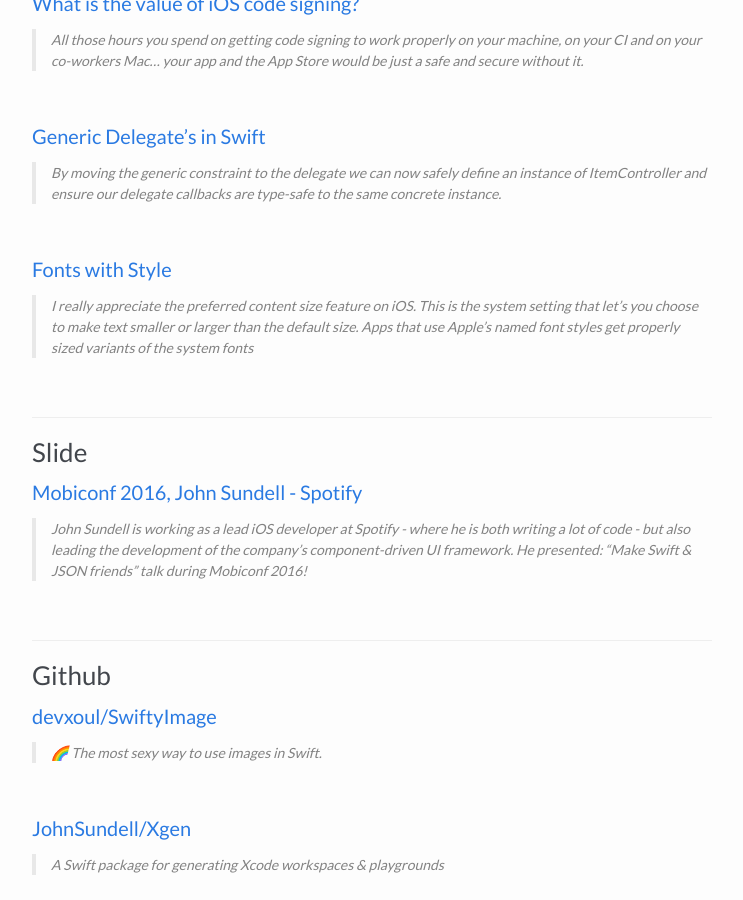
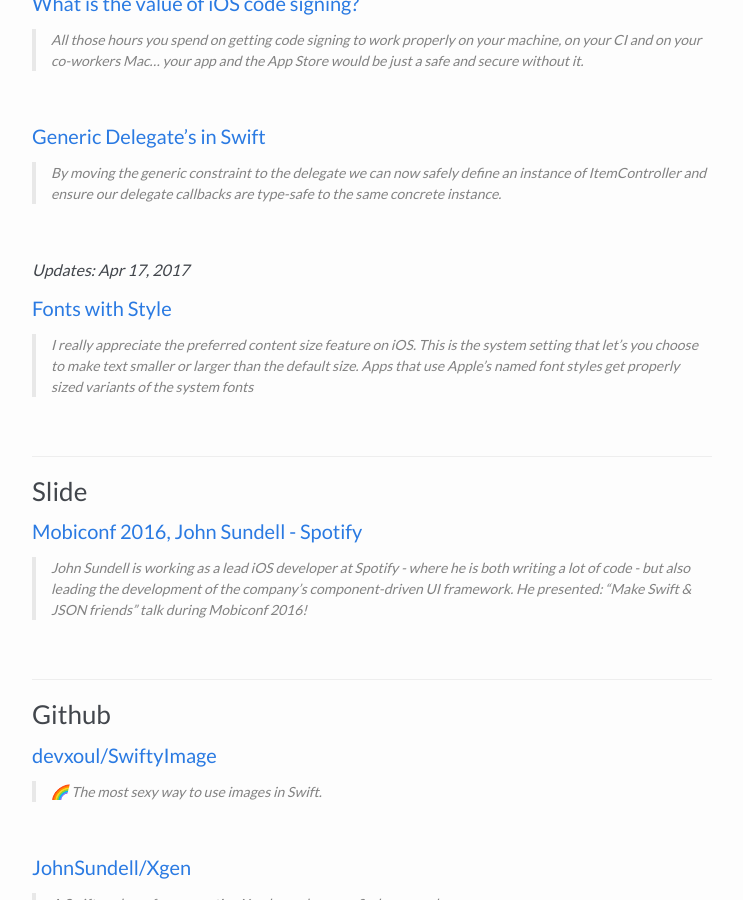
Before and after one commit to pixyzehn/pixyzehn.com, a Jekyll site: the page built from _posts/2017-04-15-swifty-week-21.md, in a window 1280 px wide and 900 px high, scrolled down 965 px. Shown: the whole window, without its empty margins (268-1011 px from the left). Built offline with Jekyll 4.4.1, drawn with Linux system fonts in a browser that asks for light colours; emoji names are drawn with the system emoji font; comment, search, counter and statistics services are not loaded.

Commit message:
Add label for updates

```diff
--- a/_posts/2017-04-15-swifty-week-21.md
+++ b/_posts/2017-04-15-swifty-week-21.md
@@ -49,6 +49,8 @@ This is the **#21** article. Or memo?
 > By moving the generic constraint to the delegate we can now safely define an instance of ItemController and ensure our delegate callbacks are type-safe to the same concrete instance.
 
 <br>
+
+ *Updates: Apr 17, 2017*
 
 #### [Fonts with Style](http://curtclifton.net/fonts-with-style)
 
```
